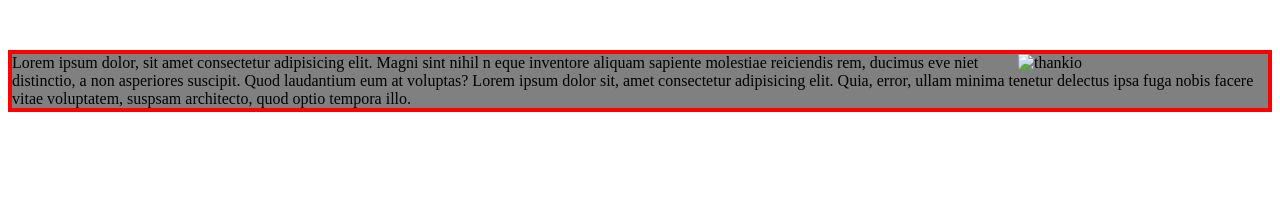
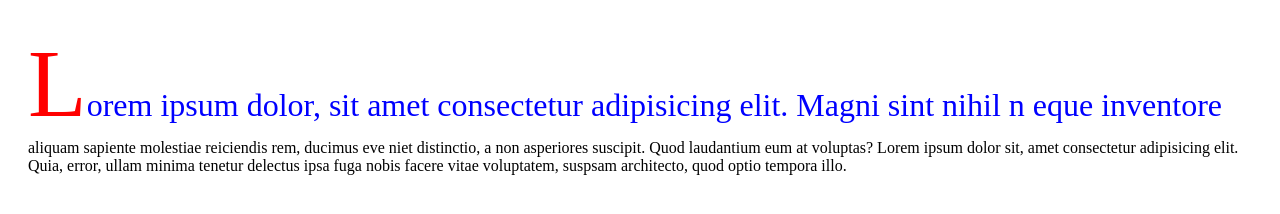
Before and after one commit to MrPerales/Css-curso-, a plain HTML site: page index.html in a window 1280 px wide. Drawn offline with Linux system fonts and the light colour scheme.

Commit message:
first-line and first-letter

```diff
--- a/estilo.css
+++ b/estilo.css
@@ -1,11 +1,11 @@
-
-.cont{
-    margin: auto;
-    margin-top: 50px;
-    border: 4px solid red;
-    background: gray;
+.texto{
+    padding: 20px;
 }
-.cont img{
-    width: 250px;
-    float: right;
+.texto::first-line {
+    color: blue;
+    font-size: 2em;
 }
+.texto::first-letter{
+    color: red;
+    font-size: 3em;
+}
--- a/index.html
+++ b/index.html
@@ -8,8 +8,7 @@
 
 
 
-   <div class = "cont">
-        <img src="tenor.gif" alt="thankio">
+   <div class = "texto ">
         Lorem ipsum dolor, sit amet consectetur adipisicing elit. Magni sint nihil n
             eque inventore aliquam sapiente molestiae reiciendis rem, ducimus eve
             niet distinctio, a non asperiores suscipit. Quod laudantium eum at
```
